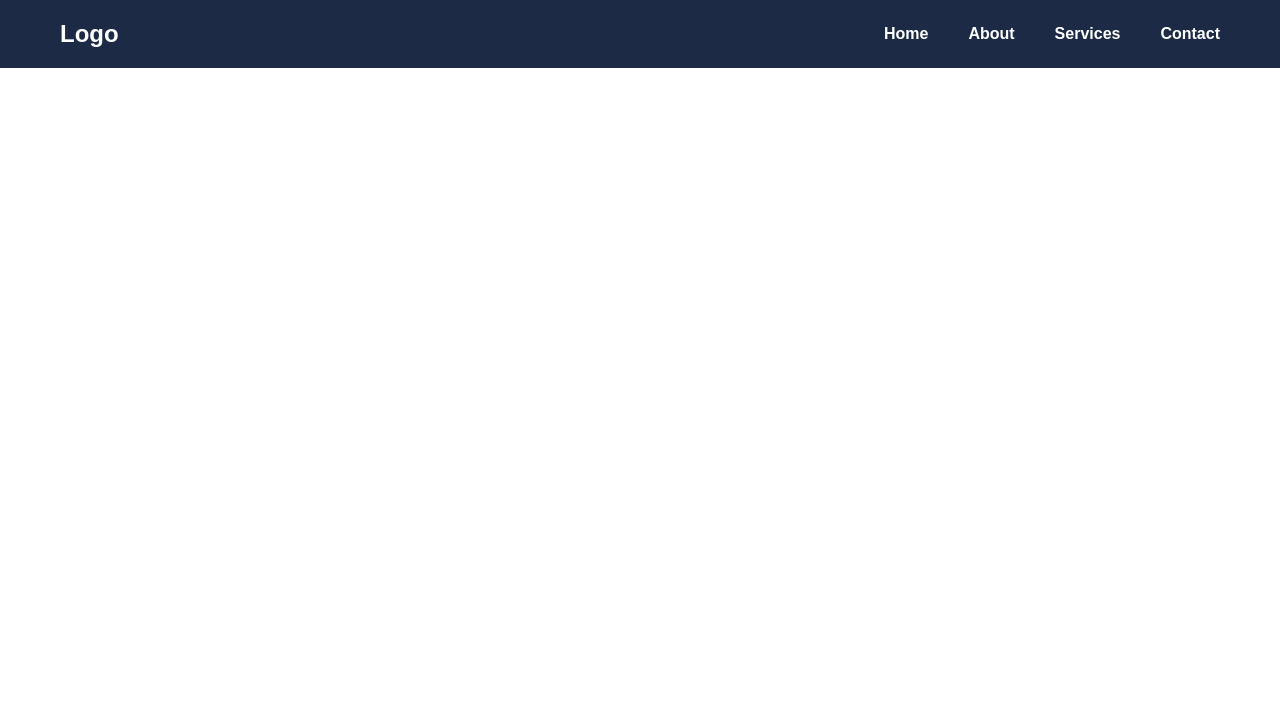
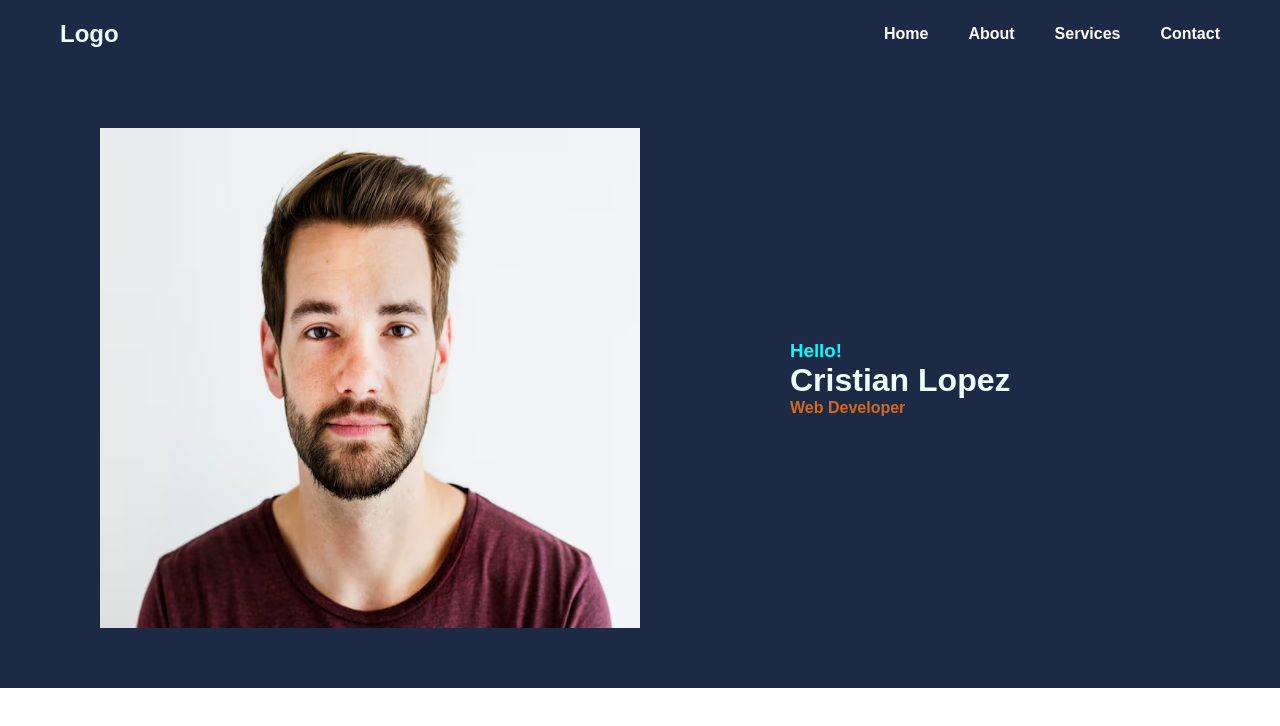
Before and after one commit to atikrahad/landingPageWebCourse4, a plain HTML site: page index.html in a window 1280 px wide. Drawn offline with Linux system fonts and the light colour scheme.

Commit message:
header section created

```diff
--- a/index.html
+++ b/index.html
@@ -28,6 +28,30 @@
             color: aqua;
             text-decoration: underline;
         }
+        .header{
+            background-color: rgb(28, 42, 69);
+            display: flex;
+            align-items: center;
+            justify-content: space-between;
+            padding: 60px 100px;
+        }
+        img{
+            width: 50%;
+            height: 500px;
+        }
+        .header-text{
+            width: 50%;
+            padding: 0 150px;
+        }
+        h3{
+            color: aqua;
+        }
+        h1{
+            color: azure;
+        }
+        h4{
+            color: chocolate;
+        }
     </style>
 </head>
 <body>
@@ -40,5 +64,13 @@
             <li>Contact</li>
         </ul>
     </nav>
+    <div class="header">
+        <img src="/man.jpg" alt="">
+        <div class="header-text">
+            <h3>Hello!</h3>
+            <h1>Cristian Lopez</h1>
+            <h4>Web Developer</h4>
+        </div>
+    </div>
 </body>
 </html>
```
Also changed, not shown: man.jpg (added).
